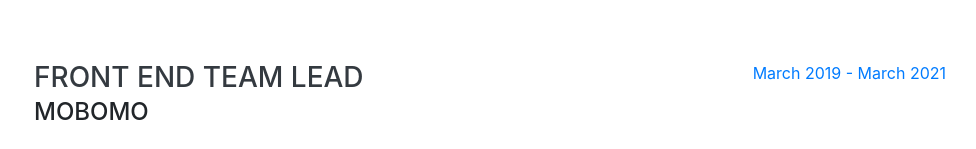
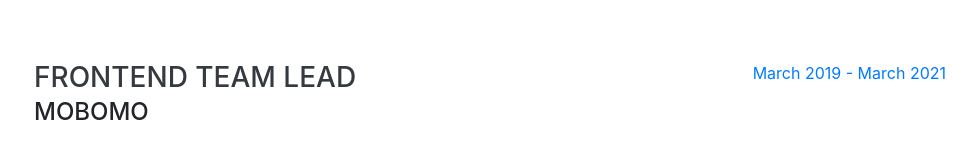
Before and after one commit to salimchemes/portfolio, a website with bundled scripts: page index.html in a window 1280 px wide. Shown: the part 1142-1291 px from the top of the page, without its empty margins (286-1262 px from the left). Built offline with nearby package versions, Linux system fonts and the light colour scheme; a web font is replaced by a local one.

Commit message:
Update index.html

```diff
--- a/index.html
+++ b/index.html
@@ -120,7 +120,7 @@
 
         <div class="resume-item d-flex flex-column flex-md-row justify-content-between mb-5">
           <div class="resume-content">
-            <h3 class="mb-0">Front End Team Lead</h3>
+            <h3 class="mb-0">Frontend Team Lead</h3>
             <div class="subheading mb-3">Mobomo</div>
             <p>
               Working on an angular application with .net core microservices
```
